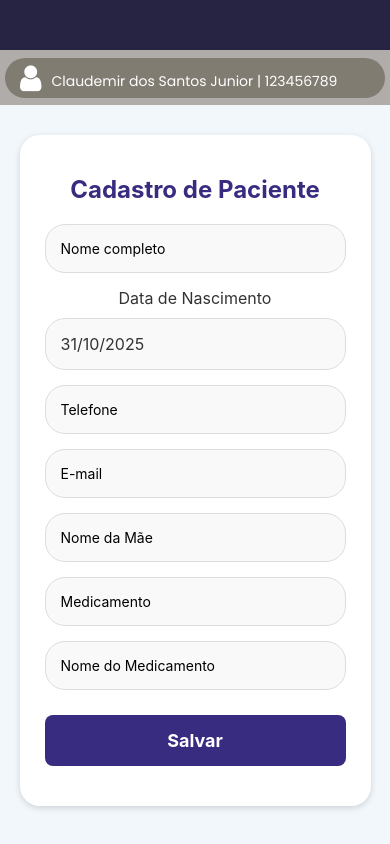
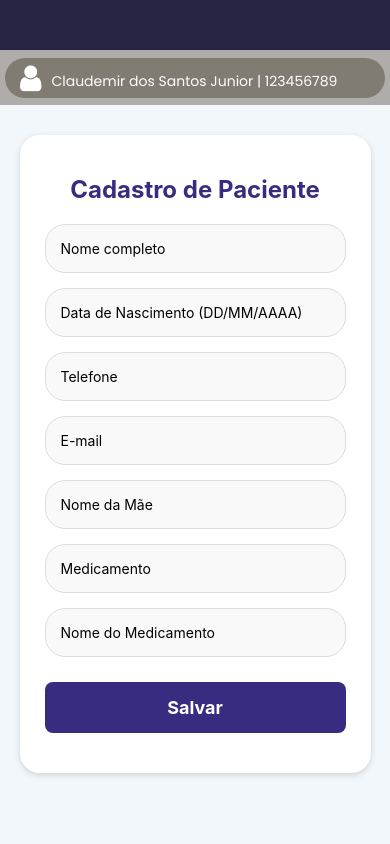
Before and after one commit to Claudemir786/Biomed-Parasitologia-App-Mobile, a React Native app: screen /CadastroPaciente in a window 390 px wide. Built offline with nearby package versions, Linux system fonts and the light colour scheme.

Commit message:
data nasc digitalçao simplicada

```diff
--- a/src/Pages/CadastroPaciente.js
+++ b/src/Pages/CadastroPaciente.js
@@ -21,6 +21,7 @@ export default function CadastroPaciente({ navigation }) {
   const [nomeMae, setNomeMae] = useState("");
   const [medicamento, setMedicamento] = useState("");
   const [nome_medicamento, setNomeMedicamento] = useState("");
+  const [dataNascTexto, setDataNascTexto] = useState("");
 
   // Função para selecionar data
   const aoSelecionarData = (event, dataSelecionada) => {
@@ -77,21 +78,47 @@ export default function CadastroPaciente({ navigation }) {
             onChangeText={setNome}
           />
 
-          {/* INPUT DE DATA DE NASCIMENTO */}
-          <Text style={styles.subTitle}>Data de Nascimento</Text>
-          <TouchableOpacity onPress={() => setMostrarData(true)} style={styles.input}>
-            <Text style={styles.inputText}>
-              {dataNasc.toLocaleDateString('pt-BR')}
-            </Text>
-          </TouchableOpacity>
-          {mostrarData && (
-            <DateTimePicker
-              value={dataNasc}
-              mode="date"
-              display="default"
-              onChange={aoSelecionarData}
-            />
-          )}
+          <TextInput
+            style={styles.input}
+            placeholder="Data de Nascimento (DD/MM/AAAA)"
+            value={dataNascTexto}
+            onChangeText={(texto) => {
+              // Remove tudo que não é número
+              let numeros = texto.replace(/\D/g, '');
+
+              // Formata automaticamente: DD/MM/AAAA
+              if (numeros.length <= 2) {
+                setDataNascTexto(numeros);
+              } else if (numeros.length <= 4) {
+                setDataNascTexto(numeros.slice(0, 2) + '/' + numeros.slice(2));
+              } else if (numeros.length <= 8) {
+                setDataNascTexto(
+                  numeros.slice(0, 2) + '/' +
+                  numeros.slice(2, 4) + '/' +
+                  numeros.slice(4, 8)
+                );
+              } else {
+                setDataNascTexto(
+                  numeros.slice(0, 2) + '/' +
+                  numeros.slice(2, 4) + '/' +
+                  numeros.slice(4, 8)
+                );
+              }
+
+              // Converte para Date quando estiver completa
+              if (numeros.length === 8) {
+                const dia = parseInt(numeros.slice(0, 2));
+                const mes = parseInt(numeros.slice(2, 4)) - 1;
+                const ano = parseInt(numeros.slice(4, 8));
+                const data = new Date(ano, mes, dia);
+                if (!isNaN(data.getTime())) {
+                  setDataNasc(data);
+                }
+              }
+            }}
+            keyboardType="numeric"
+            maxLength={10}
+          />
 
           <TextInput
             style={styles.input}
```
